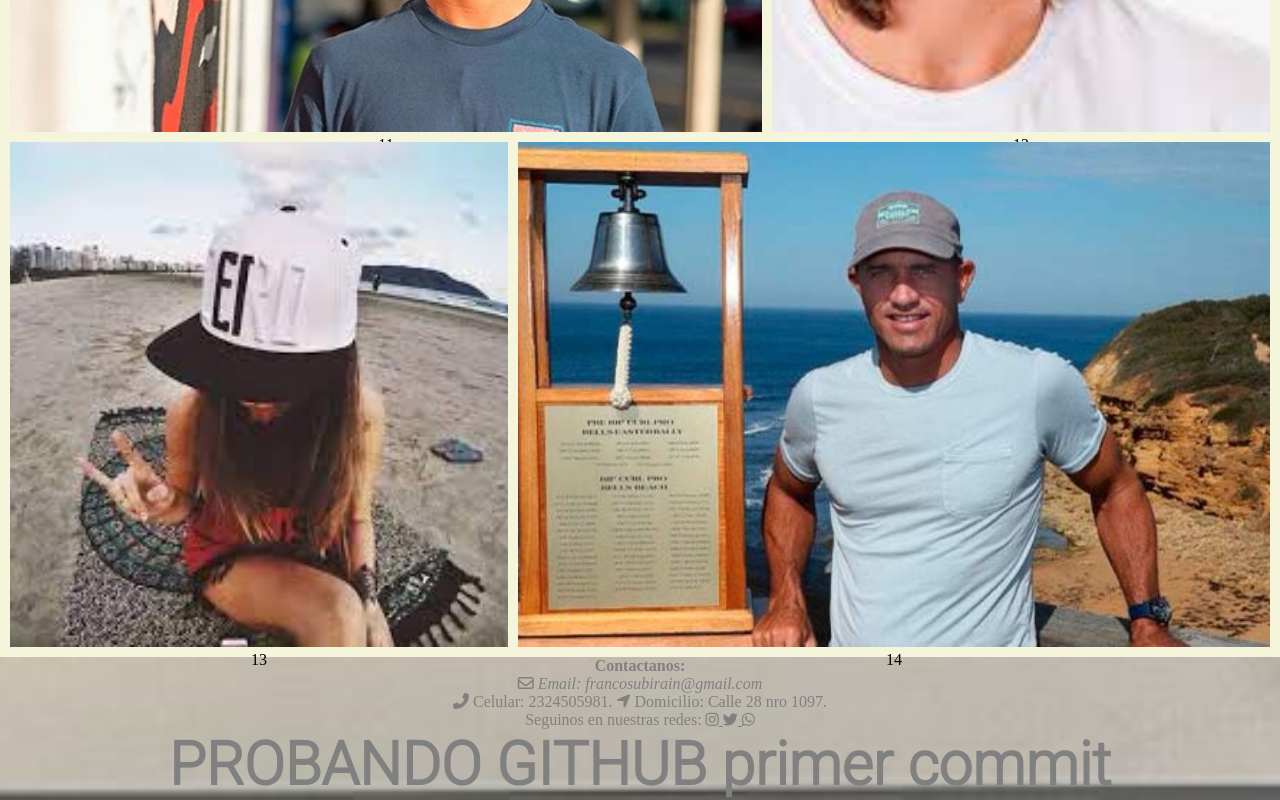
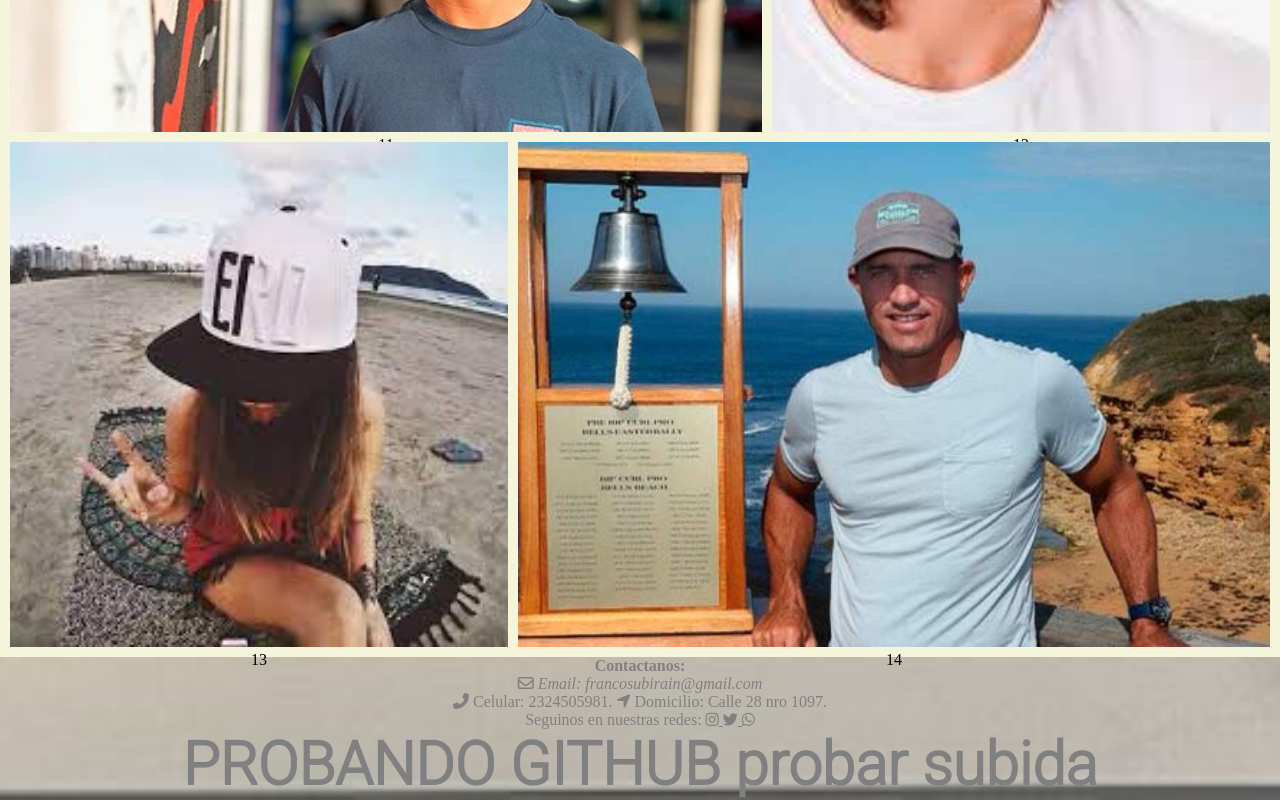
Before and after one commit to francosubirain/probando, a plain HTML site: page pages/gorras.html in a window 1280 px wide. Shown: the part 1652-2452 px from the top of the page. Drawn offline with Linux system fonts and the light colour scheme.

Commit message:
probandoencontacto

```diff
--- a/pages/gorras.html
+++ b/pages/gorras.html
@@ -110,7 +110,7 @@
     </div>
 
 
-    <h1>PROBANDO GITHUB primer commit</h1>
+    <h1>PROBANDO GITHUB probar subida</h1>
 
 </body>
 
```
Also changed, not shown: pages/contacto.html (+4 -0 lines).
